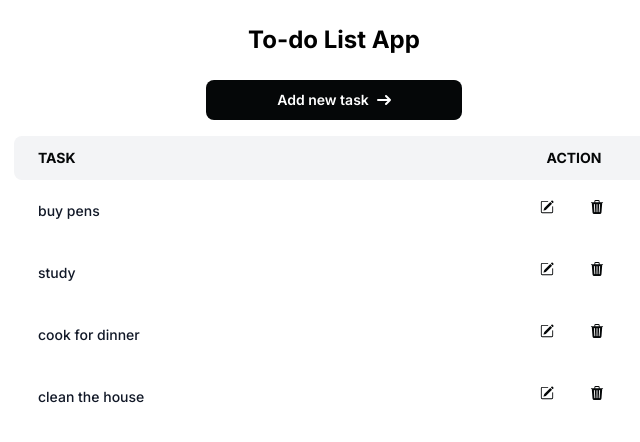
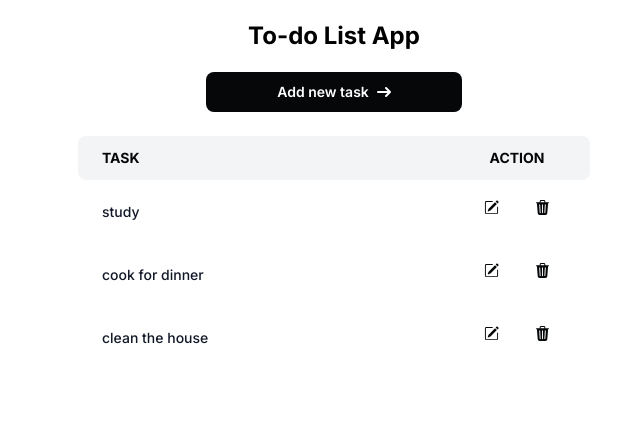
Before and after one commit to ptpl2602/nextjs-todo-app, a Next.js app: page / in a window 1280 px wide. Shown: the top 442 px of the page, without its empty margins (306-946 px from the left). Built offline with nearby package versions, Linux system fonts and the light colour scheme; data requests are answered from the project's data file.

Commit message:
feature-2 delete\ task

```diff
--- a/src/api/api.ts
+++ b/src/api/api.ts
@@ -39,3 +39,13 @@ export const putData = async (updateTask: ITask): Promise<ITask> => {
     const todoList = await response.json();
     return todoList;
 }
+
+export const deleteData = async (id : string): Promise<void> => {
+    await fetch(`${baseUrl}/tasks/${id}`, {
+        method: 'DELETE',
+        headers: {
+            'Accept': 'application/json, text/plain, */*',
+            'Content-Type': 'application/json'
+        },
+    });
+}
--- a/src/app/page.tsx
+++ b/src/app/page.tsx
@@ -7,7 +7,7 @@ export default async function Home() {
   return (
     <main className="w-full mx-auto mt-4">
       <div className="text-center flex flex-col gap-4">
-        <h1 className="text-2xl font-bold my-2">To-do List App</h1>
+        <h1 className="text-2xl font-bold my-1">To-do List App</h1>
         <AddTask/>
         <div className="text-center">
           <TodoList tasks={tasks}/>
--- a/src/components/AddTask.tsx
+++ b/src/components/AddTask.tsx
@@ -13,7 +13,7 @@ export default function AddTask() {
 
     return (
         <>
-            <div>
+            <div className='mb-2'>
                 <button type="button" onClick={() => handleClickModal(true)} data-modal-target="authentication-modal" className="w-64 inline-flex justify-center items-center text-white bg-[#050708] hover:bg-[#050708]/90 focus:ring-4 focus:outline-none focus:ring-[#050708]/50 font-medium rounded-lg text-sm px-5 py-2.5 text-center dark:focus:ring-[#050708]/50 dark:hover:bg-[#050708]/30">
                     <span className="font-semibold">Add new task</span>
                     <svg className="rtl:rotate-180 w-3.5 h-3.5 ms-2" aria-hidden="true" xmlns="http://www.w3.org/2000/svg" fill="none" viewBox="0 0 14 10">
--- a/src/components/Task.tsx
+++ b/src/components/Task.tsx
@@ -1,7 +1,8 @@
 'use client'
 
 import { useState } from "react";
-import { ITask } from "@/api/api"
+import { useRouter } from "next/navigation";
+import { deleteData, ITask } from "@/api/api"
 import { BsPencilSquare } from "react-icons/bs";
 import { BsTrash3Fill } from "react-icons/bs";
 import ModalAddTask from "./Modal";
@@ -14,16 +15,22 @@ export default function Task ({task}: TaskProps) {
     const [modalOpenEdit, setModalOpenEdit] = useState<boolean>(false);
     const [modalDelete, setModalDelete] = useState<string>(task.id);
     const [editTask, setEditTask] = useState<string>(task.text);
+    const router = useRouter();
 
     const handleClickModal = (open: boolean) => {
         setModalOpenEdit(open);
-    }
+    };
+
+    const handleSubmitDeleteTask = async (id: string) => {
+        await deleteData(id);
+        router.refresh();
+    };
 
   return (
     <tr key={task.id} className="bg-white dark:bg-gray-800">
       <td
         scope="row"
-        className="w-9/12 px-6 py-2 font-medium text-balance text-gray-900 whitespace-nowrap dark:text-white"
+        className="w-9/12 px-6 py-2 font-medium text-sm text-gray-900 whitespace-nowrap dark:text-white"
       >
         {task.text}
       </td>
@@ -31,19 +38,20 @@ export default function Task ({task}: TaskProps) {
         <button
           type="button"
           onClick={() => handleClickModal(true)}
+          data-modal-target="authentication-modal"
           className="text-[#050708] bg-white hover:bg-gray-100 focus:ring-4 focus:outline-none focus:ring-gray-100 font-medium rounded-lg text-sm px-4 py-3 text-center inline-flex items-center dark:focus:ring-gray-600 dark:bg-gray-800 dark:border-gray-700 dark:text-white dark:hover:bg-gray-700 me-1 mb-2"
         >
-          <BsPencilSquare />
+          <BsPencilSquare className="text-[#050708]" size={15}/>
           <span className="sr-only">Icon description</span>
         </button>
         <ModalAddTask modalOpen={modalOpenEdit} setModalOpen={() => handleClickModal(false)} taskValue={editTask} setTaskValue={setEditTask} isEditing={true} taskId={task.id}/>
 
         <button
           type="button"
-          data-modal-target="authentication-modal"
-          className="text-[#050708] bg-white hover:bg-gray-100 focus:ring-4 focus:outline-none focus:ring-gray-100 font-medium rounded-lg text-sm px-4 py-3 text-center inline-flex items-center dark:focus:ring-gray-600 dark:bg-gray-800 dark:border-gray-700 dark:text-white dark:hover:bg-gray-700 me-1 mb-2"
+          onClick={() => handleSubmitDeleteTask(task.id)}
+          className="text-[#050708] bg-white hover:bg-gray-100 focus:ring-4 focus:outline-none focus:ring-gray-100 font-medium rounded-lg text-sm px-4 py-3 text-center inline-flex items-center dark:focus:ring-gray-600 dark:bg-gray-800 dark:border-gray-700 dark:text-white dark:hover:bg-gray-700 mb-2"
         >
-          <BsTrash3Fill className="text-[#050708]" />
+          <BsTrash3Fill className="text-[#050708]" size={15}/>
           <span className="sr-only">Icon description</span>
         </button>
       </td>
--- a/src/components/TodoList.tsx
+++ b/src/components/TodoList.tsx
@@ -8,7 +8,7 @@ interface TodoListProps {
 export default function TodoList({tasks}: TodoListProps) {
     return (
         <div className="flex justify-center relative overflow-y-auto">
-            <table className="w-1/2 text-sm text-left rtl:text-right text-gray-500 dark:text-gray-400">
+            <table className="w-2/5 text-sm text-left rtl:text-right text-gray-500 dark:text-gray-400">
                 <thead className="text-2xs text-[#050708] uppercase bg-gray-100 dark:bg-gray-700 dark:text-gray-400">
                     <tr>
                         <th scope="col" className="px-6 py-3 rounded-s-lg">
--- a/src/data/todo.json
+++ b/src/data/todo.json
@@ -1,9 +1,5 @@
 {
   "tasks": [
-    {
-      "id": "1",
-      "text": "buy pens"
-    },
     {
       "id": "2",
       "text": "study"
```
